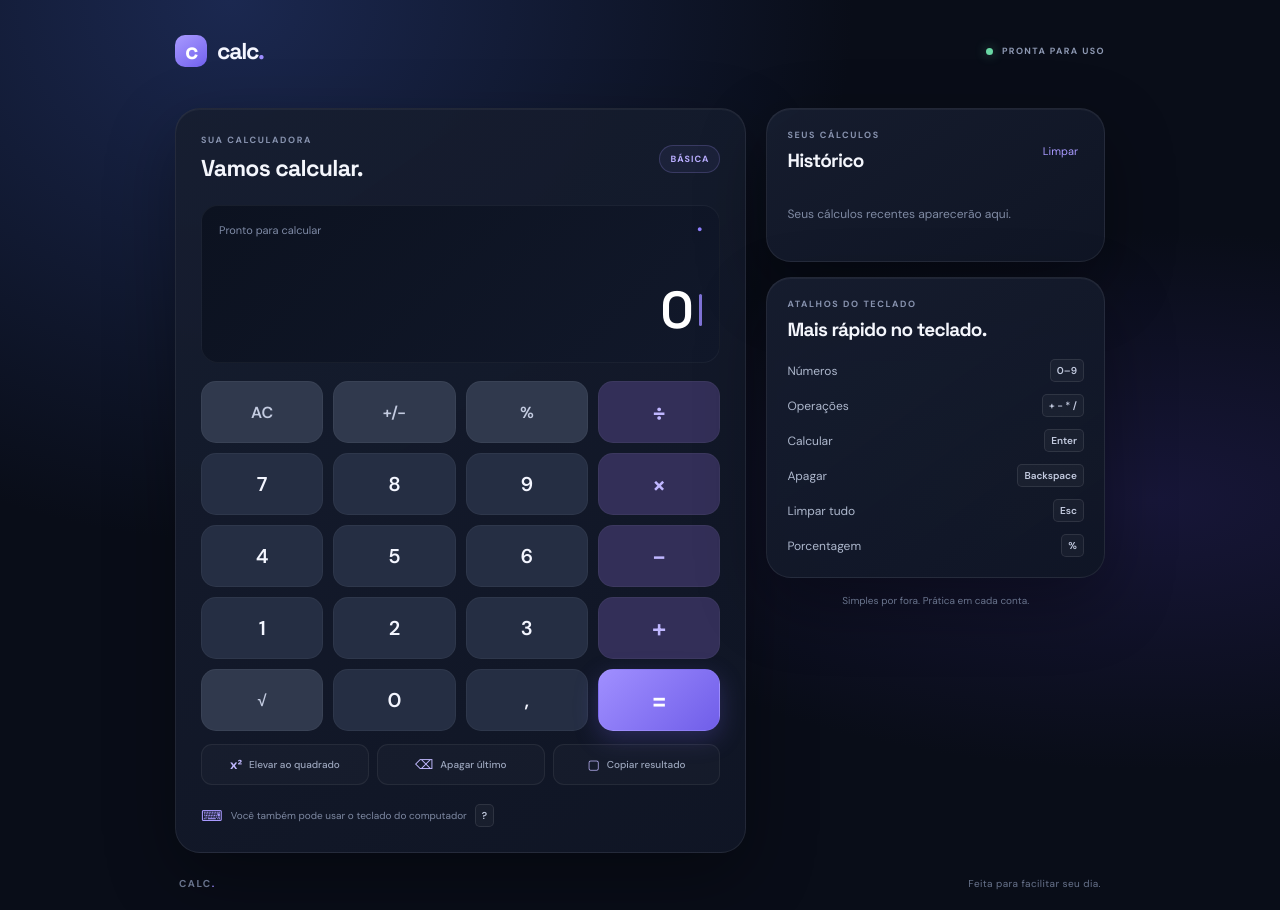
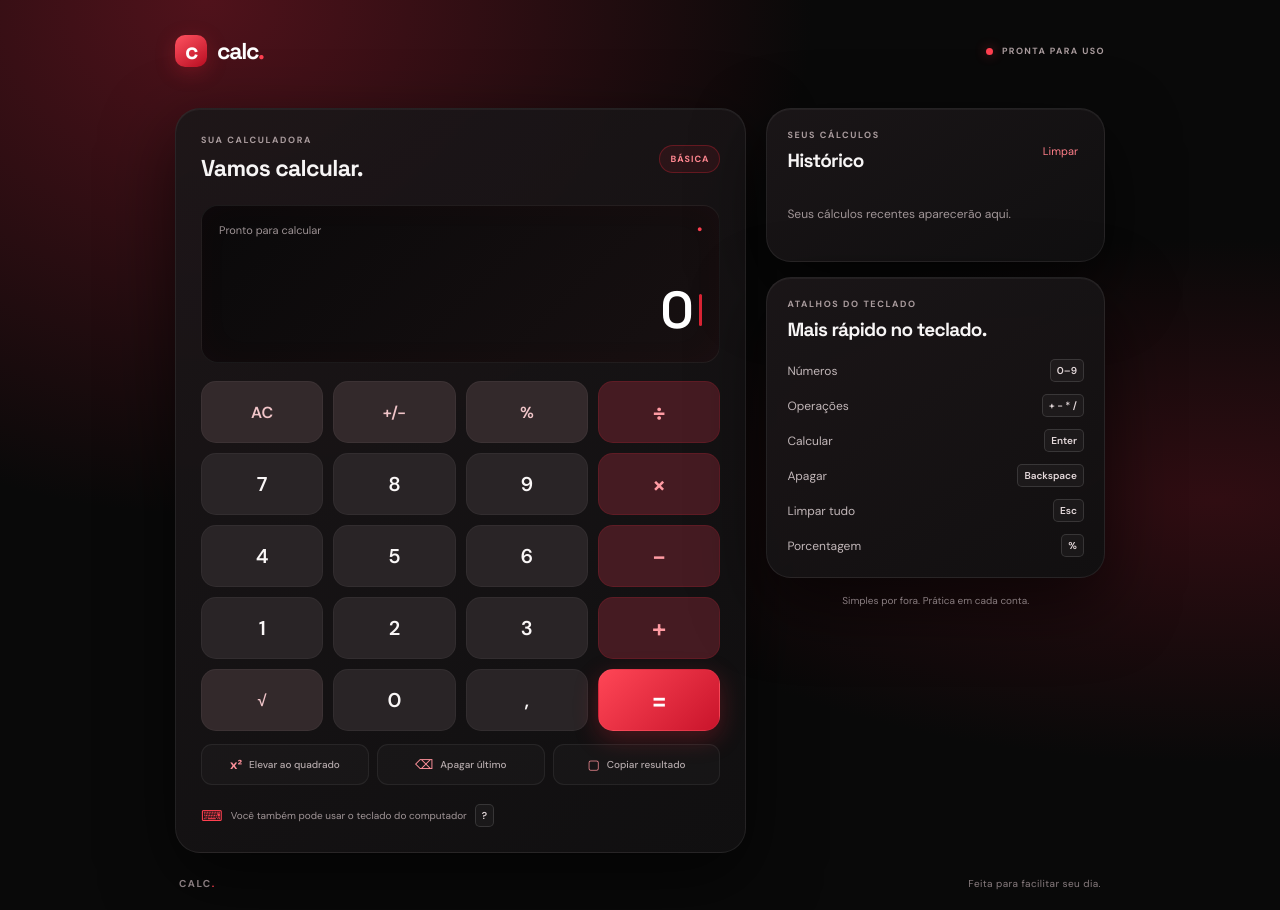
Before and after one commit to gpireseng1141/calculadora, a plain HTML site: page index.html in a window 1280 px wide. Drawn offline with Linux system fonts and the light colour scheme.

Commit message:
Apply premium red and black calculator theme

```diff
--- a/style.css
+++ b/style.css
@@ -1,56 +1,56 @@
-:root{color-scheme:dark;font-family:"DM Sans",ui-sans-serif,system-ui,sans-serif;background:#090d18;color:#f4f6fc;font-synthesis:none}
+:root{color-scheme:dark;font-family:"DM Sans",ui-sans-serif,system-ui,sans-serif;background:#090909;color:#f7f5f5;font-synthesis:none;--red:#ed2638;--red-bright:#ff4050;--muted:#9b9294}
 *{box-sizing:border-box}
-body{min-height:100vh;margin:0;padding:28px 20px 20px;background:radial-gradient(ellipse at 18% 0%,#1b2850 0,transparent 42%),radial-gradient(ellipse at 90% 55%,#171638 0,transparent 38%),#090d18}
+body{min-height:100vh;margin:0;padding:28px 20px 20px;background:radial-gradient(ellipse at 16% 0%,#50121b 0,transparent 40%),radial-gradient(ellipse at 95% 55%,#300d12 0,transparent 37%),#090909}
 button{font:inherit}
 .app-shell{width:min(100%,930px);margin:0 auto}
 .topbar{height:46px;display:flex;align-items:center;justify-content:space-between;margin-bottom:34px}
-.brand{display:flex;align-items:center;gap:10px;color:#f5f6ff;text-decoration:none;font:700 23px "Space Grotesk",sans-serif;letter-spacing:-1.3px}
-.brand-mark{display:grid;place-items:center;width:32px;height:32px;border-radius:10px;background:linear-gradient(145deg,#a99aff,#7161ee);font:700 23px "Space Grotesk";color:white}
-.brand-accent{color:#9d8cff}
-.topbar-right{display:flex;align-items:center;gap:9px;color:#8d98b2;font-size:9px;font-weight:700;letter-spacing:1.4px}
-.live-dot{width:7px;height:7px;border-radius:50%;background:#69d7a4;box-shadow:0 0 12px #69d7a477}
+.brand{display:flex;align-items:center;gap:10px;color:#fff;text-decoration:none;font:700 23px "Space Grotesk",sans-serif;letter-spacing:-1.3px}
+.brand-mark{display:grid;place-items:center;width:32px;height:32px;border-radius:10px;background:linear-gradient(145deg,#ff5260,#b90e22);font:700 23px "Space Grotesk";color:white;box-shadow:0 5px 20px #ed263844}
+.brand-accent{color:var(--red-bright)}
+.topbar-right{display:flex;align-items:center;gap:9px;color:#a99b9d;font-size:9px;font-weight:700;letter-spacing:1.4px}
+.live-dot{width:7px;height:7px;border-radius:50%;background:#ff4050;box-shadow:0 0 12px #ff405077}
 .workspace{display:grid;grid-template-columns:minmax(0,1.35fr) minmax(260px,.8fr);gap:20px;align-items:start}
-.calculator-card,.side-card{border:1px solid #ffffff12;background:linear-gradient(145deg,#171e30ed,#101625f5);box-shadow:0 25px 70px #0005,inset 0 1px #ffffff0c;border-radius:25px}
+.calculator-card,.side-card{border:1px solid #ffffff12;background:linear-gradient(145deg,#1c1719ed,#111011f5);box-shadow:0 25px 70px #0009,inset 0 1px #ffffff0c;border-radius:25px}
 .calculator-card{padding:25px}
 .card-heading,.side-heading{display:flex;align-items:center;justify-content:space-between}
-.eyebrow{margin:0 0 7px;color:#8792ae;font-size:9px;font-weight:700;letter-spacing:1.6px}
+.eyebrow{margin:0 0 7px;color:#a99b9d;font-size:9px;font-weight:700;letter-spacing:1.6px}
 h1,h2{margin:0;font-family:"Space Grotesk",sans-serif;letter-spacing:-.7px}
 h1{font-size:23px}h2{font-size:19px}
-.mode-pill{padding:7px 10px;border:1px solid #a99aff35;border-radius:20px;color:#b9adff;background:#9381ff12;font-size:9px;font-weight:700;letter-spacing:1px}
-.screen{min-height:158px;margin:22px 0 18px;padding:16px 17px 19px;border:1px solid #ffffff0c;border-radius:17px;background:linear-gradient(135deg,#0c1220,#11182a);display:flex;flex-direction:column;align-items:flex-end;justify-content:flex-end;overflow:hidden}
-.screen-top{width:100%;display:flex;justify-content:space-between;color:#7f8ba6;font-size:11px}
-.screen-indicator{color:#8f80ff;font-size:9px}
-.expression{min-height:27px;width:100%;margin-top:13px;text-align:right;color:#9ca8c2;font-size:17px;overflow-wrap:anywhere}
+.mode-pill{padding:7px 10px;border:1px solid #ed26384d;border-radius:20px;color:#ff8790;background:#ed263817;font-size:9px;font-weight:700;letter-spacing:1px}
+.screen{min-height:158px;margin:22px 0 18px;padding:16px 17px 19px;border:1px solid #ffffff10;border-radius:17px;background:linear-gradient(135deg,#0a090a,#171011);display:flex;flex-direction:column;align-items:flex-end;justify-content:flex-end;overflow:hidden;box-shadow:inset 0 0 35px #ed263808}
+.screen-top{width:100%;display:flex;justify-content:space-between;color:#9d9294;font-size:11px}
+.screen-indicator{color:var(--red-bright);font-size:9px}
+.expression{min-height:27px;width:100%;margin-top:13px;text-align:right;color:#b6a9ab;font-size:17px;overflow-wrap:anywhere}
 .result-row{display:flex;align-items:center;gap:8px;max-width:100%}
 .result{max-width:100%;color:#fff;font:600 clamp(38px,7vw,52px) "Space Grotesk",sans-serif;letter-spacing:-2.5px;overflow-wrap:anywhere}
-.result-cursor{width:3px;height:32px;border-radius:3px;background:#9a89ff;opacity:.8}
+.result-cursor{width:3px;height:32px;border-radius:3px;background:var(--red);opacity:.9}
 .keys{display:grid;grid-template-columns:repeat(4,minmax(0,1fr));gap:10px}
-.key{min-width:0;min-height:62px;border:1px solid #ffffff0b;border-radius:15px;background:#252e43;color:#f4f6ff;font-size:20px;font-weight:600;cursor:pointer;transition:transform .12s,background .12s,border-color .12s}
-.key:hover{background:#34405a;border-color:#ffffff25}.key:active{transform:scale(.96)}
-.key:focus-visible,.text-action:focus-visible,.copy-button:focus-visible{outline:2px solid #a99aff;outline-offset:3px}
-.key.utility{background:#30394d;color:#c3cbe0;font-size:16px}
-.key.operator{background:#332f58;color:#c0b7ff;font-size:25px}.key.operator:hover{background:#49417b}
-.key.equals{background:linear-gradient(135deg,#a08fff,#705ee9);color:#fff;font-size:27px;box-shadow:0 8px 24px #7967ef40}
-.key.equals:hover{background:linear-gradient(135deg,#b0a3ff,#806ff8)}
+.key{min-width:0;min-height:62px;border:1px solid #ffffff0b;border-radius:15px;background:#292426;color:#faf7f7;font-size:20px;font-weight:600;cursor:pointer;transition:transform .12s,background .12s,border-color .12s,box-shadow .12s}
+.key:hover{background:#3a3032;border-color:#ffffff25}.key:active{transform:scale(.96)}
+.key:focus-visible,.text-action:focus-visible,.copy-button:focus-visible{outline:2px solid var(--red-bright);outline-offset:3px}
+.key.utility{background:#33292b;color:#f0c4c8;font-size:16px}
+.key.operator{background:#451b22;color:#ff9ba3;font-size:25px;border-color:#ed263826}.key.operator:hover{background:#63202a;box-shadow:0 5px 18px #ed26381c}
+.key.equals{background:linear-gradient(135deg,#ff4656,#c9142b);color:#fff;font-size:27px;box-shadow:0 8px 24px #ed263844}
+.key.equals:hover{background:linear-gradient(135deg,#ff6672,#e01b32)}
 .key.zero{grid-column:span 1}
 .extra-actions{display:grid;grid-template-columns:repeat(3,1fr);gap:8px;margin-top:13px}
-.text-action{display:flex;justify-content:center;align-items:center;gap:7px;padding:11px 5px;border:1px solid #ffffff10;border-radius:11px;background:#ffffff06;color:#c2baff;font-size:13px;font-weight:700;cursor:pointer}
-.text-action span{color:#9ba5bc;font-size:10px;font-weight:500}.text-action:hover{background:#ffffff0d}
-.keyboard-note{display:flex;align-items:center;gap:8px;margin-top:19px;color:#7e89a2;font-size:10px}
-.keyboard-icon{font-size:15px;color:#a99aff}kbd{padding:4px 6px;border:1px solid #ffffff18;border-radius:5px;background:#ffffff09;color:#c4cbe0;font:600 10px "DM Sans",sans-serif}
+.text-action{display:flex;justify-content:center;align-items:center;gap:7px;padding:11px 5px;border:1px solid #ffffff10;border-radius:11px;background:#ffffff06;color:#ff929b;font-size:13px;font-weight:700;cursor:pointer}
+.text-action span{color:#b4a9ab;font-size:10px;font-weight:500}.text-action:hover{background:#ed263812;border-color:#ed263833}
+.keyboard-note{display:flex;align-items:center;gap:8px;margin-top:19px;color:#a09597;font-size:10px}
+.keyboard-icon{font-size:15px;color:var(--red-bright)}kbd{padding:4px 6px;border:1px solid #ffffff20;border-radius:5px;background:#ffffff09;color:#e5d9db;font:600 10px "DM Sans",sans-serif}
 .side-panel{display:grid;gap:15px}
 .side-card{padding:20px}
-.clear-history{border:0;background:transparent;color:#a99aff;font-size:11px;cursor:pointer}.clear-history:hover{color:#fff}
+.clear-history{border:0;background:transparent;color:#ff7e89;font-size:11px;cursor:pointer}.clear-history:hover{color:#fff}
 .history-list{display:grid;gap:3px;margin-top:15px}
-.empty-history{margin:0;padding:17px 0;color:#7f8aa3;font-size:12px;line-height:1.6}
-.history-item{display:flex;flex-direction:column;gap:4px;padding:11px 9px;border-radius:10px;text-align:right;cursor:pointer}
+.empty-history{margin:0;padding:17px 0;color:#a09597;font-size:12px;line-height:1.6}
+.history-item{display:flex;flex-direction:column;gap:4px;padding:11px 9px;border:0;border-radius:10px;background:transparent;text-align:right;cursor:pointer}
 .history-item:hover{background:#ffffff09}
-.history-expression{color:#8490aa;font-size:11px}.history-result{color:#f1efff;font:600 19px "Space Grotesk",sans-serif}
+.history-expression{color:#a99b9d;font-size:11px}.history-result{color:#fff;font:600 19px "Space Grotesk",sans-serif}
 .shortcuts-card h2{margin-bottom:17px}
 .shortcut-list{display:grid;gap:12px}
-.shortcut-list>div{display:flex;align-items:center;justify-content:space-between;color:#aeb8cd;font-size:12px}
-.side-footnote{margin:1px 4px;color:#69748d;font-size:10px;text-align:center}
-.page-footer{display:flex;justify-content:space-between;margin:24px 4px 0;color:#68738c;font-size:10px;letter-spacing:.4px}.page-footer>span:first-child{font-weight:800;letter-spacing:1.5px}
+.shortcut-list>div{display:flex;align-items:center;justify-content:space-between;color:#c2b7b9;font-size:12px}
+.side-footnote{margin:1px 4px;color:#887c7f;font-size:10px;text-align:center}
+.page-footer{display:flex;justify-content:space-between;margin:24px 4px 0;color:#887c7f;font-size:10px;letter-spacing:.4px}.page-footer>span:first-child{font-weight:800;letter-spacing:1.5px}
 @media(max-width:700px){body{padding:18px 13px}.topbar{margin-bottom:22px}.workspace{grid-template-columns:1fr;gap:14px}.calculator-card{padding:19px}.side-panel{grid-template-columns:1fr 1fr;align-items:start}.side-footnote{grid-column:1/-1}.key{min-height:58px}}
 @media(max-width:430px){.side-panel{grid-template-columns:1fr}.calculator-card{padding:15px}.keys{gap:8px}.key{min-height:56px;border-radius:13px}.extra-actions{grid-template-columns:1fr}.text-action span{font-size:11px}.result{font-size:40px}}
 @media(prefers-reduced-motion:reduce){*,*::before,*::after{transition:none!important}}
```
